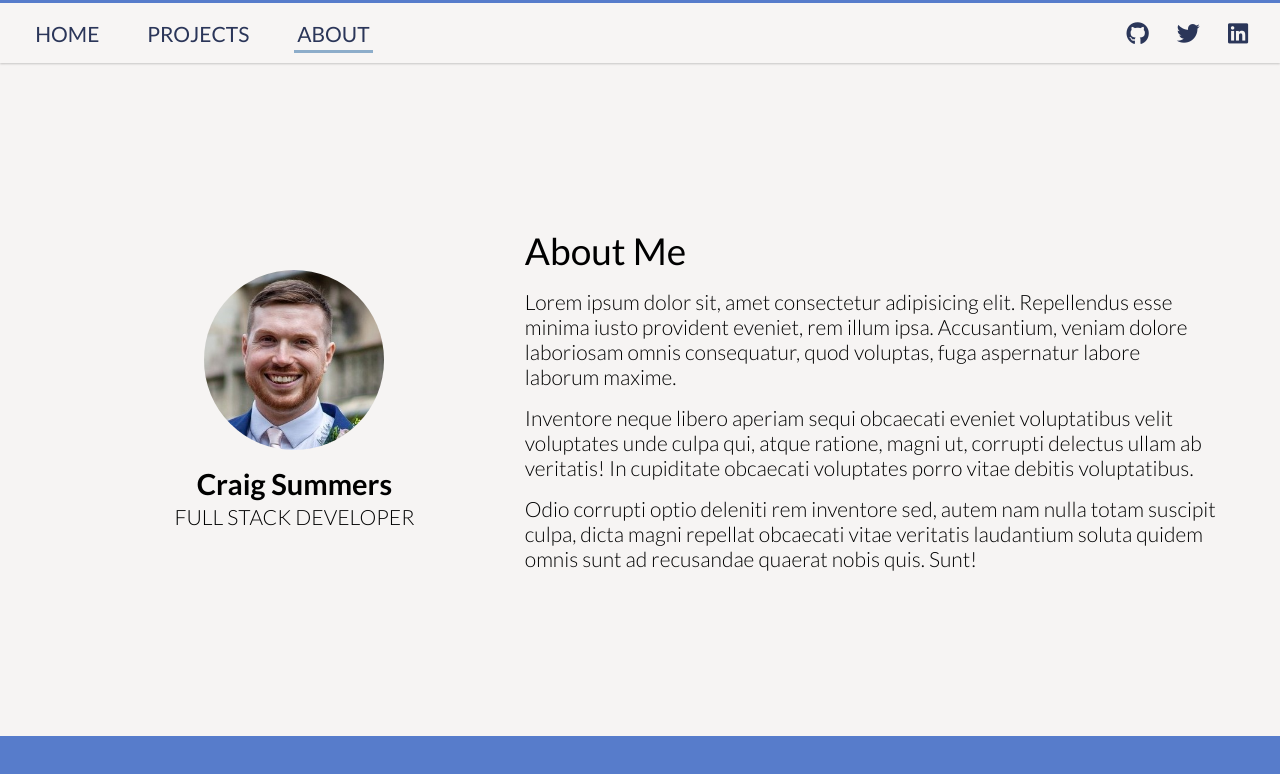
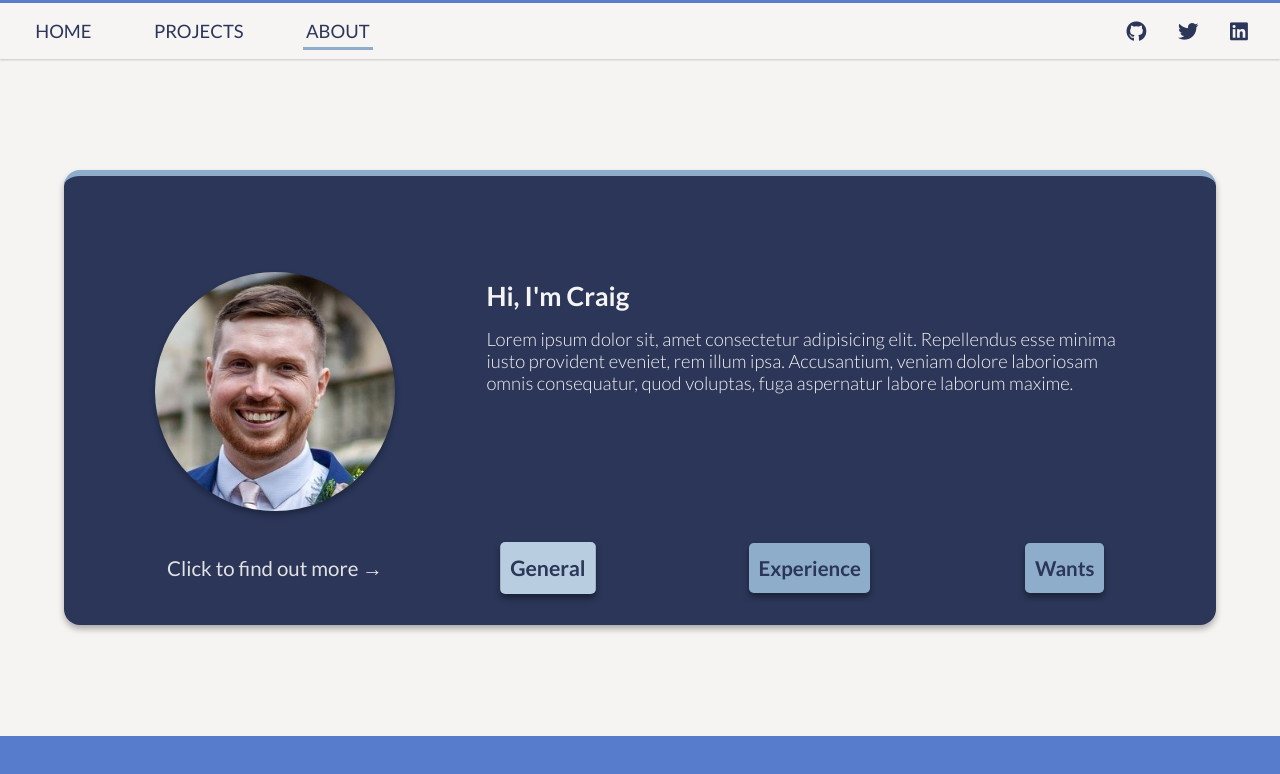
Before and after one commit to AlphaPentagon/portfolio, a React (Create React App) app in the folder portfolio/: page /about in a window 1280 px wide. Shown: the top 774 px of the page. Built offline with nearby package versions, Linux system fonts and the light colour scheme.

Commit message:
Started styling about me

```diff
--- a/portfolio/src/components/AboutMe/AboutMe.css
+++ b/portfolio/src/components/AboutMe/AboutMe.css
@@ -5,7 +5,14 @@
   align-items: center;
   row-gap: 1rem;
   width: min(100%, 1200px);
-  padding-block: 2rem;
+  padding-top: 6rem;
+  padding-bottom: 2rem;
+  padding-right: 6rem;
+  background-color: var(--dark-bg-colour);
+  color: var(--light-text-colour);
+  border-radius: 1rem;
+  box-shadow: 0 4px 6px 0 hsla(0, 0%, 0%, 0.3);
+  border-top: 6px solid var(--accent-colour-light);
 }
 
 .image-container {
@@ -17,21 +24,106 @@
 
 .image-container > img {
   max-width: 100%;
-  width: 60%;
+  width: 80%;
   border-radius: 50%;
-  /* border: 1px solid var(--secondary-text-colour); */
   margin-bottom: 1rem;
+  box-shadow: 0 4px 6px 0 hsla(0, 0%, 0%, 0.3);
 }
 
 .image-container > h3 {
-  font-size: var(--f-size-600);
-  font-weight: 700;
+  font-size: var(--f-size-400);
   padding-bottom: 0.2rem;
 }
 
-.image-container > p {
-  font-size: var(--f-size-300);
-  font-weight: 300;
+.aboutMe-more {
+  font-size: var(--f-size-400);
+  color: var(--light-text-colour-shade);
+}
+
+.heartbeat {
+  -webkit-animation: heartbeat 1.5s ease-in-out 1s 1 both;
+  animation: heartbeat 1.5s ease-in-out 1s 1 both;
+}
+
+/* ----------------------------------------------
+ * Generated by Animista on 2022-7-18 19:25:39
+ * Licensed under FreeBSD License.
+ * See http://animista.net/license for more info.
+ * w: http://animista.net, t: @cssanimista
+ * ---------------------------------------------- */
+
+/**
+ * ----------------------------------------
+ * animation heartbeat
+ * ----------------------------------------
+ */
+@-webkit-keyframes heartbeat {
+  from {
+    -webkit-transform: scale(1);
+    transform: scale(1);
+    -webkit-transform-origin: center center;
+    transform-origin: center center;
+    -webkit-animation-timing-function: ease-out;
+    animation-timing-function: ease-out;
+  }
+  10% {
+    -webkit-transform: scale(0.91);
+    transform: scale(0.91);
+    -webkit-animation-timing-function: ease-in;
+    animation-timing-function: ease-in;
+  }
+  17% {
+    -webkit-transform: scale(0.98);
+    transform: scale(0.98);
+    -webkit-animation-timing-function: ease-out;
+    animation-timing-function: ease-out;
+  }
+  33% {
+    -webkit-transform: scale(0.87);
+    transform: scale(0.87);
+    -webkit-animation-timing-function: ease-in;
+    animation-timing-function: ease-in;
+  }
+  45% {
+    -webkit-transform: scale(1);
+    transform: scale(1);
+    -webkit-animation-timing-function: ease-out;
+    animation-timing-function: ease-out;
+  }
+}
+@keyframes heartbeat {
+  from {
+    -webkit-transform: scale(1);
+    transform: scale(1);
+    -webkit-transform-origin: center center;
+    transform-origin: center center;
+    -webkit-animation-timing-function: ease-out;
+    animation-timing-function: ease-out;
+  }
+  10% {
+    -webkit-transform: scale(0.91);
+    transform: scale(0.91);
+    -webkit-animation-timing-function: ease-in;
+    animation-timing-function: ease-in;
+  }
+  17% {
+    -webkit-transform: scale(0.98);
+    transform: scale(0.98);
+    -webkit-animation-timing-function: ease-out;
+    animation-timing-function: ease-out;
+  }
+  33% {
+    -webkit-transform: scale(0.87);
+    transform: scale(0.87);
+    -webkit-animation-timing-function: ease-in;
+    animation-timing-function: ease-in;
+  }
+  45% {
+    -webkit-transform: scale(1);
+    transform: scale(1);
+    -webkit-animation-timing-function: ease-out;
+    animation-timing-function: ease-out;
+  }
 }
 
 .info-container {
@@ -40,16 +132,53 @@
   flex-direction: column;
   row-gap: 1rem;
   text-align: center;
+  padding-bottom: 2rem;
+  height: 30vh;
 }
 
 .info-container > h2 {
-  font-size: var(--f-size-800);
-  font-weight: 500;
+  font-size: var(--f-size-600);
+  font-weight: 600;
 }
 
 .info-container > p {
   font-size: var(--f-size-300);
   font-weight: 300;
+}
+
+.aboutMe-button-container {
+  grid-column-start: 2;
+  display: flex;
+  flex-direction: row;
+  justify-content: space-between;
+  align-items: center;
+  width: 95%;
+}
+
+.aboutMe-button {
+  background-color: var(--accent-colour-light);
+  padding-block: 0.8rem;
+  padding-inline: 0.6rem;
+  color: var(--dark-text-colour);
+  font-size: var(--f-size-400);
+  font-weight: 600;
+  border: none;
+  border-radius: 0.3rem;
+  box-shadow: 0 4px 6px 0 hsla(0, 0%, 0%, 0.4);
+}
+
+.aboutMe-button:hover {
+  transform: scale(108%);
+  cursor: pointer;
+}
+
+#aboutMe-button-active {
+  background-color: var(--accent-colour-light-shade);
+  transform: scale(104%);
+}
+
+#aboutMe-button-active:hover {
+  transform: scale(104%);
 }
 
 @media only screen and (min-width: 500px) {
--- a/portfolio/src/components/AboutMe/AboutMe.js
+++ b/portfolio/src/components/AboutMe/AboutMe.js
@@ -1,33 +1,94 @@
 import "./AboutMe.css";
+import { useState } from "react";
 
 export function AboutMe() {
+  const [content, setContent] = useState(
+    <p>
+      Lorem ipsum dolor sit, amet consectetur adipisicing elit. Repellendus esse
+      minima iusto provident eveniet, rem illum ipsa. Accusantium, veniam dolore
+      laboriosam omnis consequatur, quod voluptas, fuga aspernatur labore
+      laborum maxime.
+    </p>
+  );
+  function handleClick(content) {
+    switch (content) {
+      default:
+        break;
+      case "general":
+        const general = (
+          <p>
+            Lorem ipsum dolor sit, amet consectetur adipisicing elit.
+            Repellendus esse minima iusto provident eveniet, rem illum ipsa.
+            Accusantium, veniam dolore laboriosam omnis consequatur, quod
+            voluptas, fuga aspernatur labore laborum maxime.
+          </p>
+        );
+        setContent(general);
+        break;
+      case "experience":
+        const experience = (
+          <p>
+            Odio corrupti optio deleniti rem inventore sed, autem nam nulla
+            totam suscipit culpa, dicta magni repellat obcaecati vitae veritatis
+            laudantium soluta quidem omnis sunt ad recusandae quaerat nobis
+            quis. Sunt!
+          </p>
+        );
+        setContent(experience);
+        break;
+      case "wants":
+        const wants = (
+          <p>
+            Inventore neque libero aperiam sequi obcaecati eveniet voluptatibus
+            velit voluptates unde culpa qui, atque ratione, magni ut, corrupti
+            delectus ullam ab veritatis! In cupiditate obcaecati voluptates
+            porro vitae debitis voluptatibus.
+          </p>
+        );
+        setContent(wants);
+        break;
+    }
+  }
   return (
     <section className="aboutMe">
       <div className="image-container">
         <img src="images\Craig.jpg" alt="#" />
-        <h3>Craig Summers</h3>
-        <p>FULL STACK DEVELOPER</p>
+        {/* <h3>Craig Summers</h3> */}
+        {/* <p>FULL STACK DEVELOPER</p> */}
       </div>
       <div className="info-container">
-        <h2>About Me</h2>
-        <p>
-          Lorem ipsum dolor sit, amet consectetur adipisicing elit. Repellendus
-          esse minima iusto provident eveniet, rem illum ipsa. Accusantium,
-          veniam dolore laboriosam omnis consequatur, quod voluptas, fuga
-          aspernatur labore laborum maxime.
-        </p>
-        <p>
-          Inventore neque libero aperiam sequi obcaecati eveniet voluptatibus
-          velit voluptates unde culpa qui, atque ratione, magni ut, corrupti
-          delectus ullam ab veritatis! In cupiditate obcaecati voluptates porro
-          vitae debitis voluptatibus.
-        </p>
-        <p>
-          Odio corrupti optio deleniti rem inventore sed, autem nam nulla totam
-          suscipit culpa, dicta magni repellat obcaecati vitae veritatis
-          laudantium soluta quidem omnis sunt ad recusandae quaerat nobis quis.
-          Sunt!
-        </p>
+        <h2>Hi, I'm Craig</h2>
+        {content}
+      </div>
+      <p className="aboutMe-more heartbeat">
+        Click to find out more <span>&#8594;</span>
+      </p>
+      <div className="aboutMe-button-container">
+        <button
+          className="aboutMe-button"
+          onClick={() => {
+            handleClick("general");
+          }}
+          id="aboutMe-button-active"
+        >
+          General
+        </button>
+        <button
+          className="aboutMe-button"
+          onClick={() => {
+            handleClick("experience");
+          }}
+        >
+          Experience
+        </button>
+        <button
+          className="aboutMe-button"
+          onClick={() => {
+            handleClick("wants");
+          }}
+        >
+          Wants
+        </button>
       </div>
     </section>
   );
--- a/portfolio/src/index.css
+++ b/portfolio/src/index.css
@@ -8,13 +8,15 @@
   --dark-text-colour: hsl(225.7, 34.8%, 25.9%);
   --dark-text-shade-colour: hsla(225.7, 34.8%, 25.9%, 80%);
   --light-text-colour: hsl(20, 14.3%, 95.9%);
+  --light-text-colour-shade: hsla(20, 14.3%, 95.9%, 0.9);
   --accent-colour-light: hsl(208.5, 36.5%, 67.3%);
+  --accent-colour-light-shade: hsla(208.5, 40%, 80%, 1);
   --accent-colour-dark: hsl(228.9, 15.8%, 52.9%);
 
-  --f-size-300: calc(1rem + 0.390625vw); /* 16px */
-  --f-size-400: calc(1.125rem + 0.390625vw); /* 18px */
-  --f-size-600: calc(1.5rem + 0.390625vw); /* 24px */
-  --f-size-800: calc(2rem + 0.390625vw); /* 32px */
+  --f-size-300: calc(1rem + 0.190625vw); /* 16px */
+  --f-size-400: calc(1.125rem + 0.190625vw); /* 18px */
+  --f-size-600: calc(1.5rem + 0.190625vw); /* 24px */
+  --f-size-800: calc(2rem + 0.190625vw); /* 32px */
   --f-size-900: clamp(3.5rem, 3.5rem + 2vw, 80px); /* 56px */
 }
 
```
